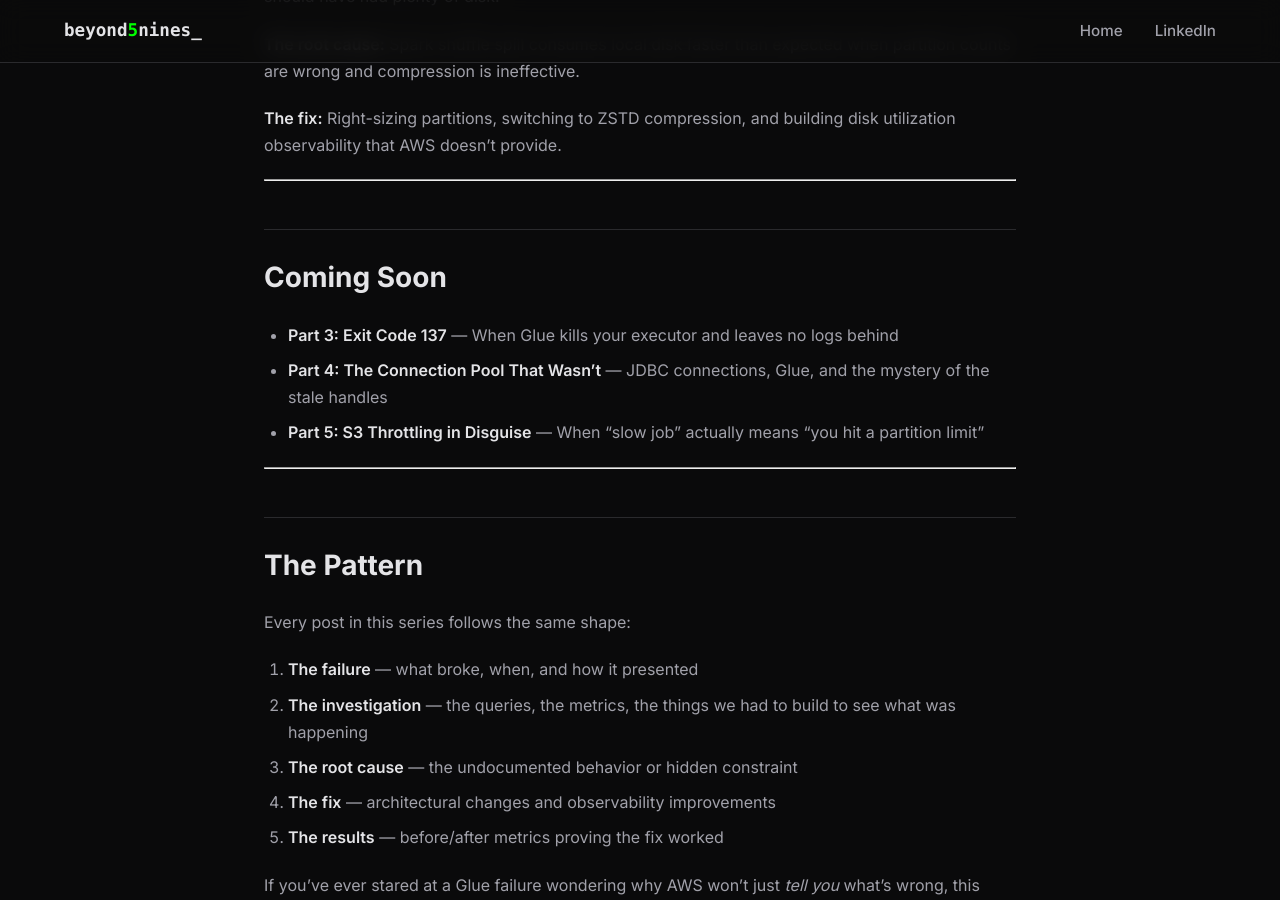
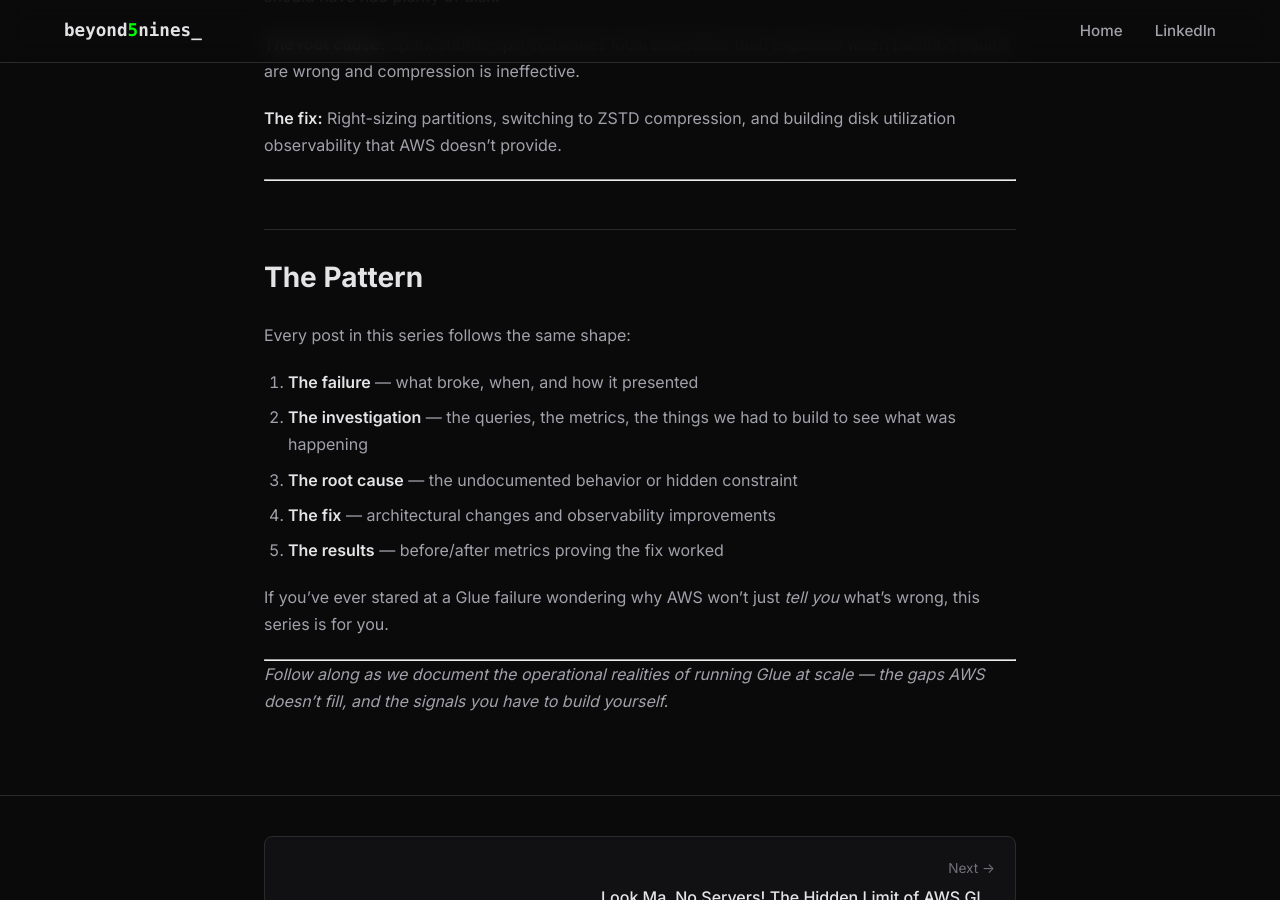
Before and after one commit to beyond5nines/beyond5nines.github.io, a Jekyll site: the page built from _posts/2026-04-08-look-ma-no-servers.md, in a window 1280 px wide and 900 px high, scrolled down 1346 px. Built offline with Jekyll 4.4.1, drawn with Linux system fonts in a browser that asks for light colours.

Commit message:
Update 2026-04-08-look-ma-no-servers.md

```diff
--- a/_posts/2026-04-08-look-ma-no-servers.md
+++ b/_posts/2026-04-08-look-ma-no-servers.md
@@ -36,14 +36,6 @@ Each post in this series follows the same pattern: a production failure that see
 
 ---
 
-## Coming Soon
-
-- **Part 3: Exit Code 137** — When Glue kills your executor and leaves no logs behind
-- **Part 4: The Connection Pool That Wasn't** — JDBC connections, Glue, and the mystery of the stale handles
-- **Part 5: S3 Throttling in Disguise** — When "slow job" actually means "you hit a partition limit"
-
----
-
 ## The Pattern
 
 Every post in this series follows the same shape:
```
